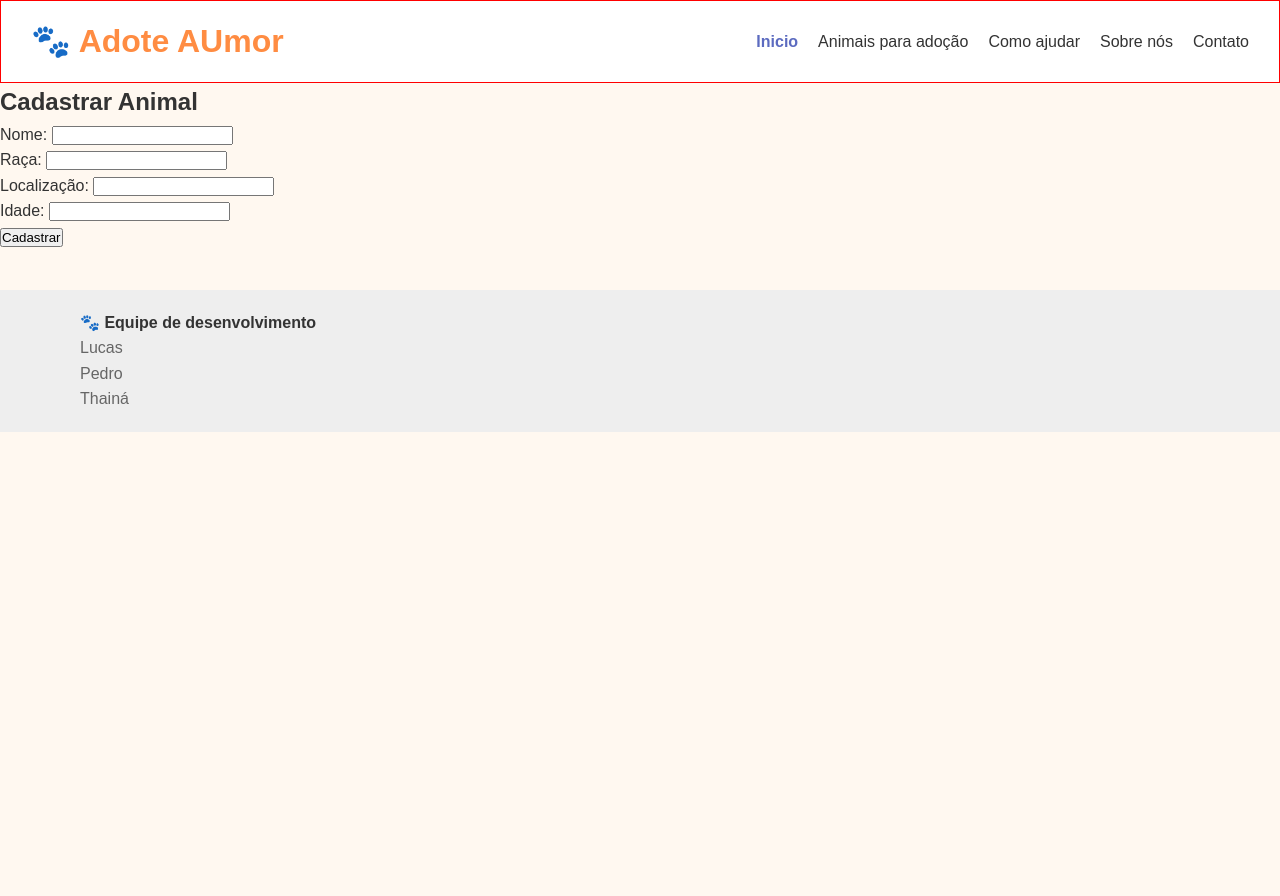
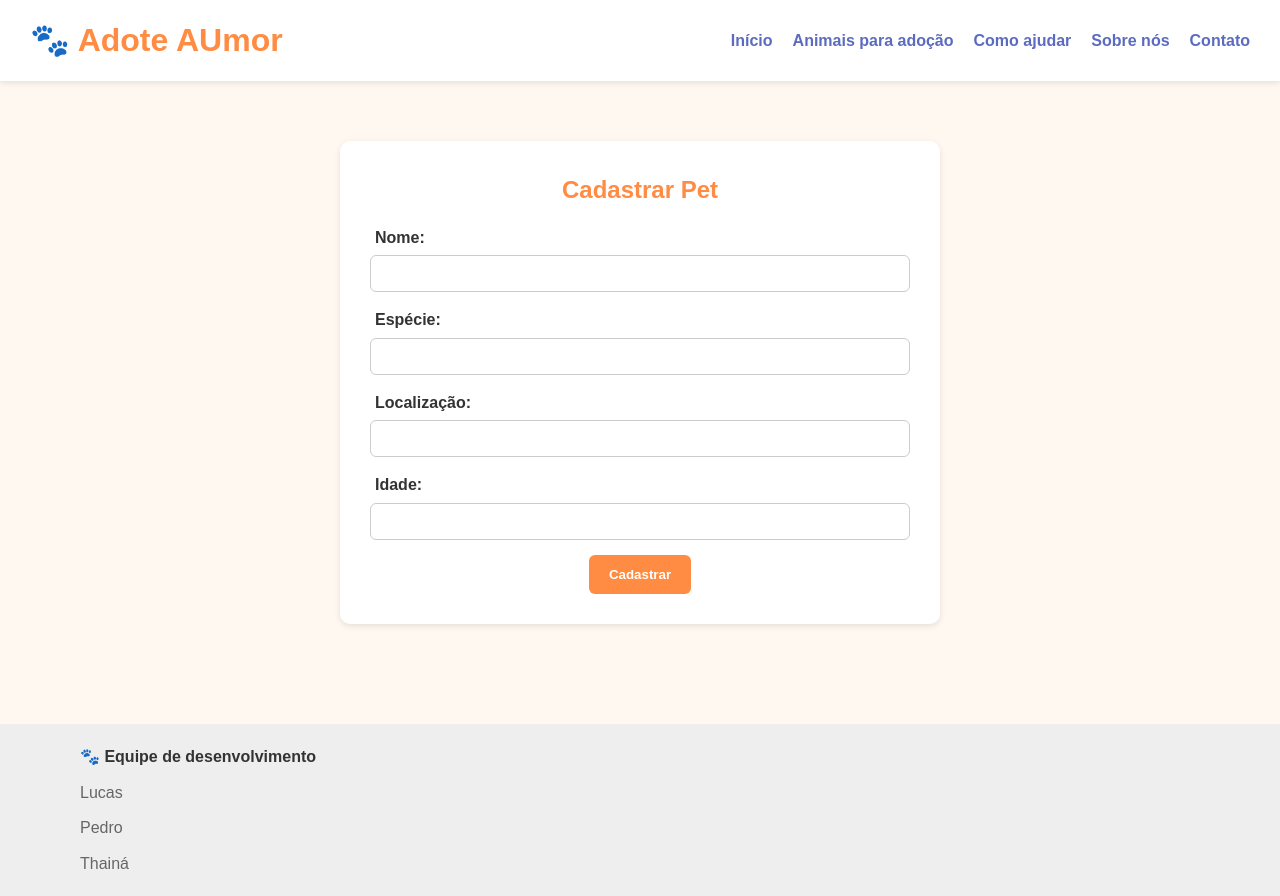
Before and after one commit to thainafoltran/adocao_pets, a plain HTML site: page front-end/view/cadastro-pet.html in a window 1280 px wide. Before the commit the page ends 800 px from the top, so only its background shows below. Drawn offline with Linux system fonts and the light colour scheme.

Commit message:
front-end - css do formulario de cadastro

```diff
--- a/front-end/css/cadastro-pet.css
+++ b/front-end/css/cadastro-pet.css
@@ -0,0 +1,46 @@
+/* Formulário */
+.form-container {
+    max-width: 600px;
+    margin: auto;
+    background-color: #fff;
+    padding: 30px;
+    border-radius: 10px;
+    box-shadow: 0 2px 6px rgba(0,0,0,0.1);
+}
+
+.form-container h2 {
+    text-align: center;
+    color: #ff8c42;
+    margin-bottom: 15px;
+}
+
+.form-group {
+    margin-top: 15px;
+}
+
+label {
+    font-weight: bold;
+    display: block;
+    margin: 5px;
+}
+
+input {
+    width: 100%;
+    padding: 10px;
+    border-radius: 6px;
+    border: 1px solid #ccc;
+}
+
+button {
+    background-color: #ff8c42;
+    color: #fff;
+    padding: 12px 20px;
+    border: none;
+    border-radius: 6px;
+    cursor: pointer;
+    font-weight: bold;
+}
+
+button:hover {
+    background-color: #e17835;
+}
--- a/front-end/css/main.css
+++ b/front-end/css/main.css
@@ -14,12 +14,12 @@ body {
 
 /* Cabeçalho */
 header {
-    border: 1px red solid;
     background-color: #FFF;
     padding: 15px 30px;
     display: flex;
     justify-content: space-between;
     align-items: center;
+    box-shadow: 0 2px 6px rgba(0,0,0,0.1);
 }
 
 header h1 {
@@ -42,6 +42,11 @@ nav a:hover {
   color: #FF8C42;
 }
 
+/* Seções */
+section {
+  padding: 60px 20px;
+}
+
 /* Rodapé */
 footer {
     background-color: #eee;
@@ -58,3 +63,7 @@ footer h4 {
 footer ul {
     list-style: none;
 }
+
+footer li {
+    margin-top: 10px;
+}
--- a/front-end/view/cadastro-pet.html
+++ b/front-end/view/cadastro-pet.html
@@ -16,38 +16,43 @@
         <h1>🐾 Adote AUmor</h1>
         <nav>
             <ul>
-                <li><a href="../index.html">Inicio</a></li>
-                <li>Animais para adoção</li>
-                <li>Como ajudar</li>
-                <li>Sobre nós</li>
-                <li>Contato</li>
+                <li><a href="../index.html">Início</a></li>
+                <li><a href="">Animais para adoção</a></li>
+                <li><a href="">Como ajudar</a></li>
+                <li><a href="">Sobre nós</a></li>
+                <li><a href="">Contato</a></li>
             </ul>
         </nav>
     </header>
 
     <!-- Conteúdo -->
     <section>
-        <h1> Cadastrar Animal </h1>
-        <div>
-            <form id="cadastro-animal">
-                <div>
+        <div class="form-container">
+            <h2>Cadastrar Pet</h2>
+            <form>
+
+                <div class="form-group">
                     <label>Nome:</label>
-                    <input type="text" id="nome" name="nome">
+                    <input type="text" name="nome">
                 </div>
-                <div>
-                    <label>Raça:</label>
-                    <input type="text" id="especie" name="especie">
+
+                <div class="form-group">
+                    <label>Espécie:</label>
+                    <input type="text" name="especie">
                 </div>
-                <div>
+
+                <div class="form-group">
                     <label>Localização:</label>
-                    <input type="text" id="localizacao" name="localizacao">
+                    <input type="text" name="localizacao">
                 </div>
-                <div>
+
+                <div class="form-group">
                     <label>Idade:</label>
-                    <input type="text" id="idade" name="idade">
+                    <input type="text" name="idade">
                 </div>
-                <div>
-                    <input type="button" id="submit" value="Cadastrar" onclick="cadastroPet()">
+
+                <div class="form-group" style="text-align: center;">
+                    <button type="submit" onclick="cadastrarPet()">Cadastrar</button>
                 </div>
             </form>
         </div>
```
Also changed, not shown: front-end/index.html (+4 -4 lines).
